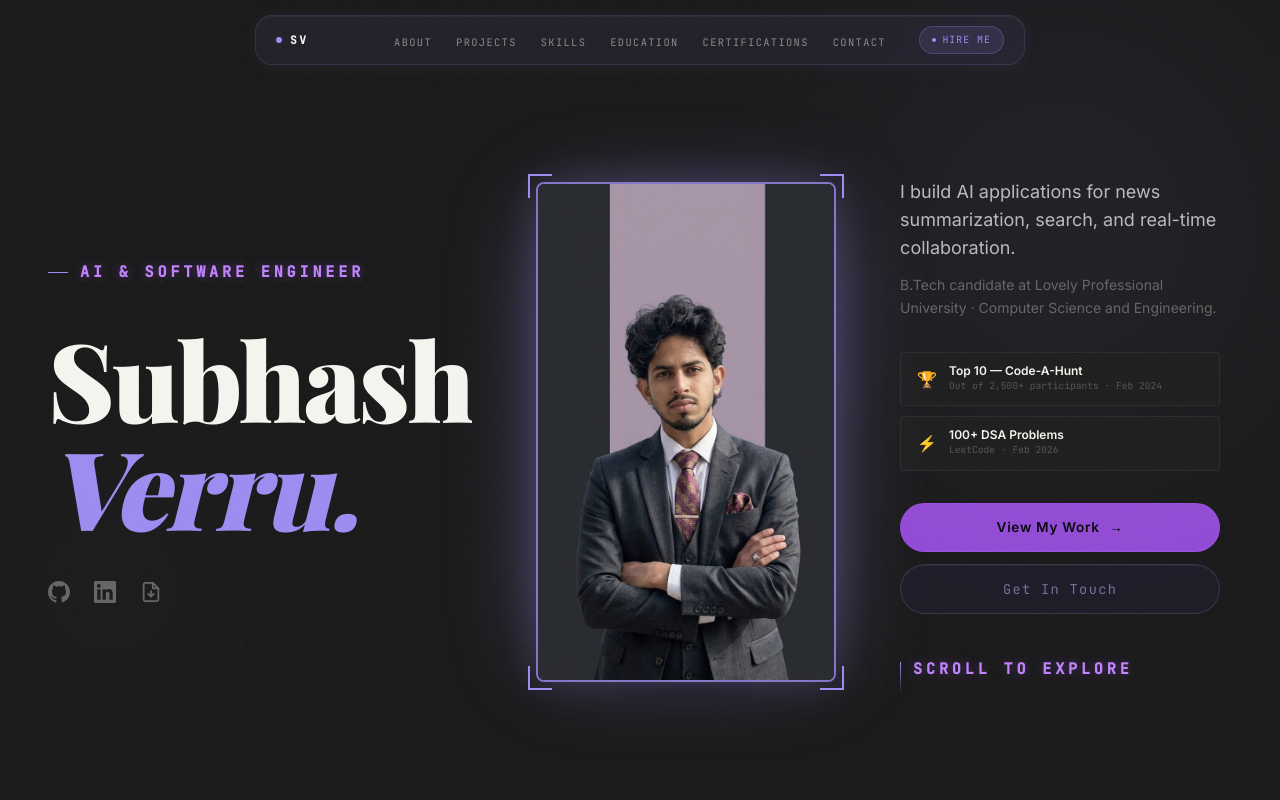
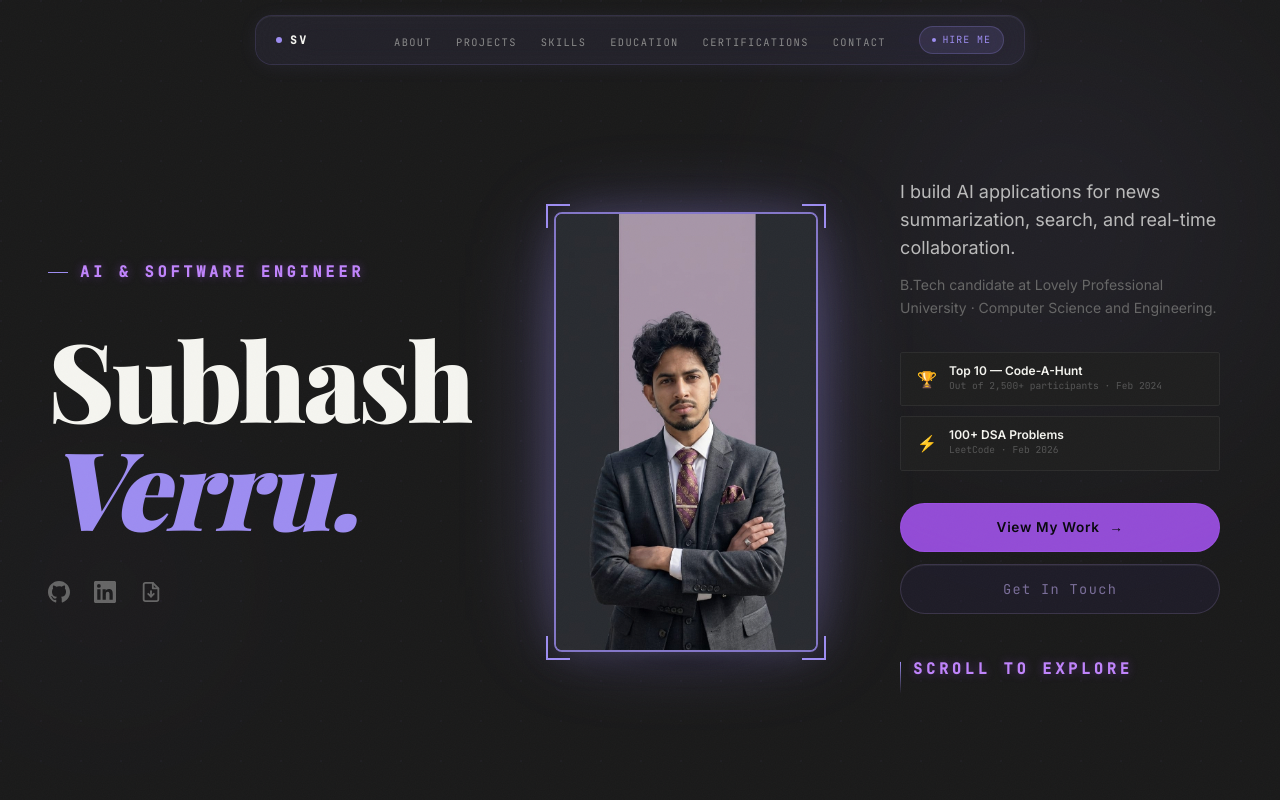
Before and after one commit to subhashroy17/portfolio, a React (Vite) app: page / in a window 1280 px wide. Shown: the top 800 px of the page. Built offline with nearby package versions, Linux system fonts and the light colour scheme.

Commit message:
Reduce profile portrait size

```diff
--- a/src/components/Hero.jsx
+++ b/src/components/Hero.jsx
@@ -140,7 +140,7 @@ export default function Hero() {
             transition={{ duration: 1.1, delay: 0.55, ease: [0.16, 1, 0.3, 1] }}
             className="flex justify-center items-center"
           >
-            <div className="relative" style={{ width: '300px', height: '500px' }}>
+            <div className="relative w-[264px] max-w-full aspect-[3/5]">
 
               {/* Soft lavender glow behind the portrait */}
               <div
```
